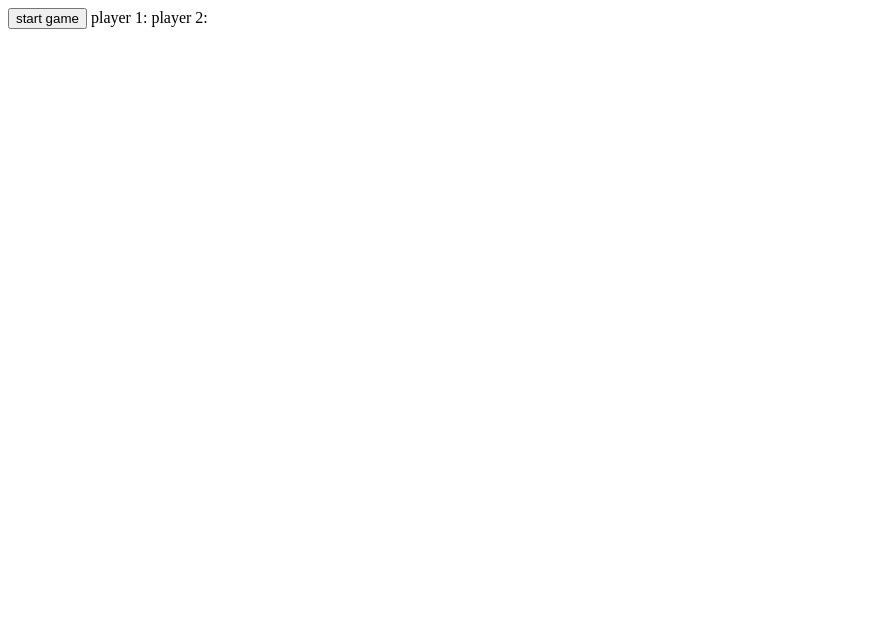
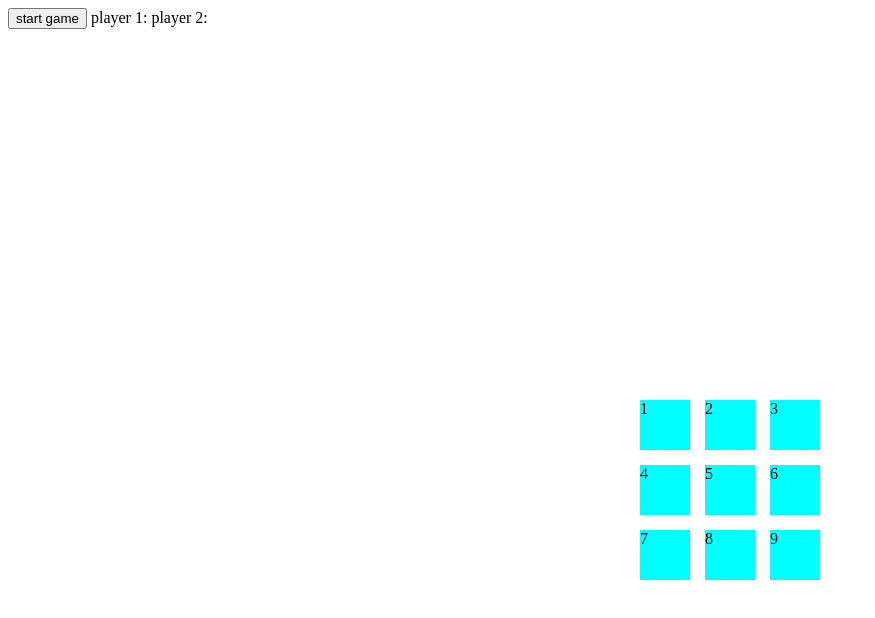
Before and after one commit to tictactoe12/tictac, a plain HTML site: page index.html in a window 1280 px wide. Shown: the whole page, without its empty margins (0-875 px from the left). Drawn offline with Linux system fonts and the light colour scheme.

Commit message:
- insert x or o to the game - fix some ui

```diff
--- a/index.html
+++ b/index.html
@@ -14,10 +14,11 @@
             <span>player 1: </span>
             <span>player 2: </span>
         </div>
-        <div class="content">
+        <div id='board' class="board">
 
         </div>
 
     </div>
+    <script src="script.js"></script>
 </body>
 </html>
--- a/script.js
+++ b/script.js
@@ -1 +1,30 @@
-let arr = [[],]
+let arr = [['1','2','3'],['4','5','6'],['7','8','9']];
+let board = document.getElementById('board');
+let players = ['x','o']
+
+
+for(i of arr){
+    for (n of i){
+        let elem = document.createElement('div')
+        elem.innerText = n
+        elem.className = 'cell';
+        board.appendChild(elem)
+        elem.onclick = click
+    }
+}
+
+let player = 'x'
+function click (event) {
+    let v = event.target;
+    v.innerText = player
+    v.classList.add('check')
+    if(player == 'x'){
+        player = 'o'
+    }else{
+        player = 'x'
+    }
+}
+
+function win(){
+
+}
--- a/style.css
+++ b/style.css
@@ -0,0 +1,19 @@
+.board{
+
+    display: grid;
+    grid-gap: 15px;
+    grid-template-columns: repeat(3,1fr);
+    position: absolute;
+    top: 50%;
+    left: 50%;
+
+}
+.cell{
+    height: 50px;
+    width: 50px;
+    background-color: aqua;
+
+}
+.check{
+    pointer-events: none;
+}
```
